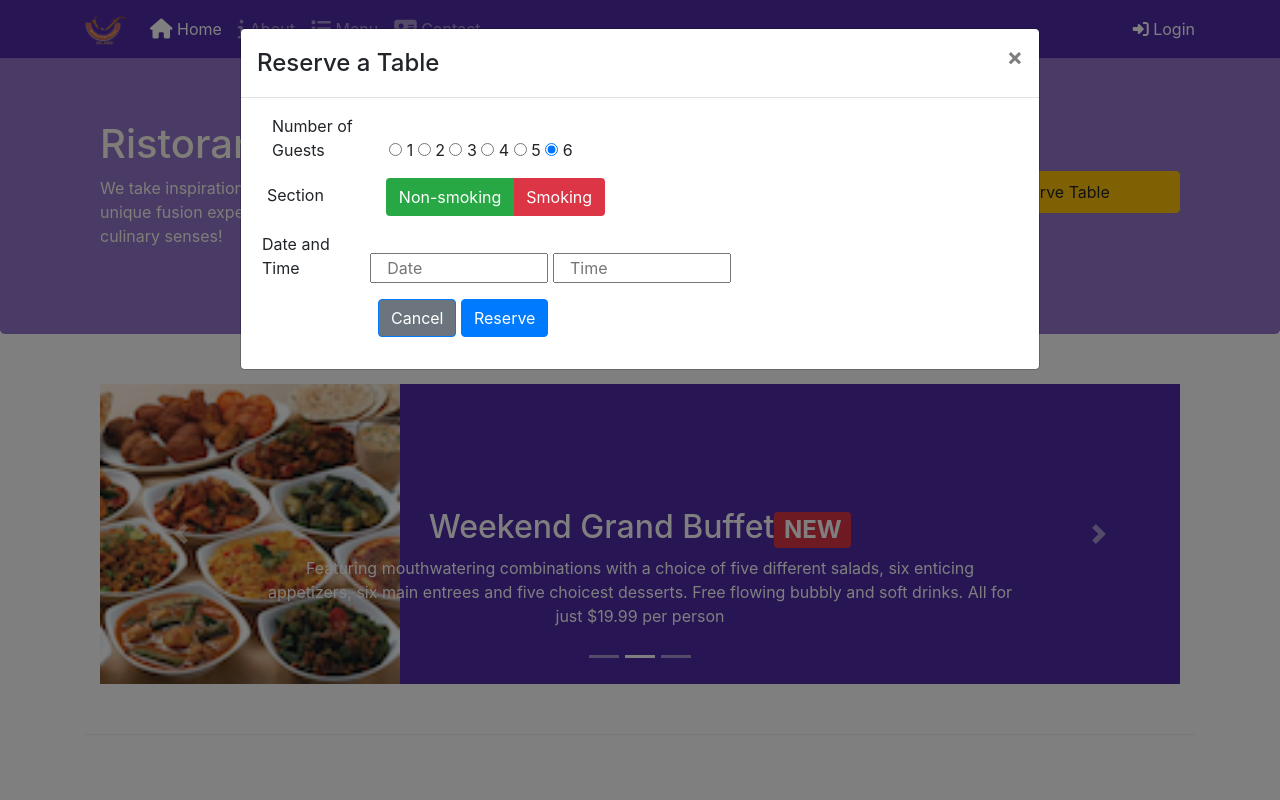
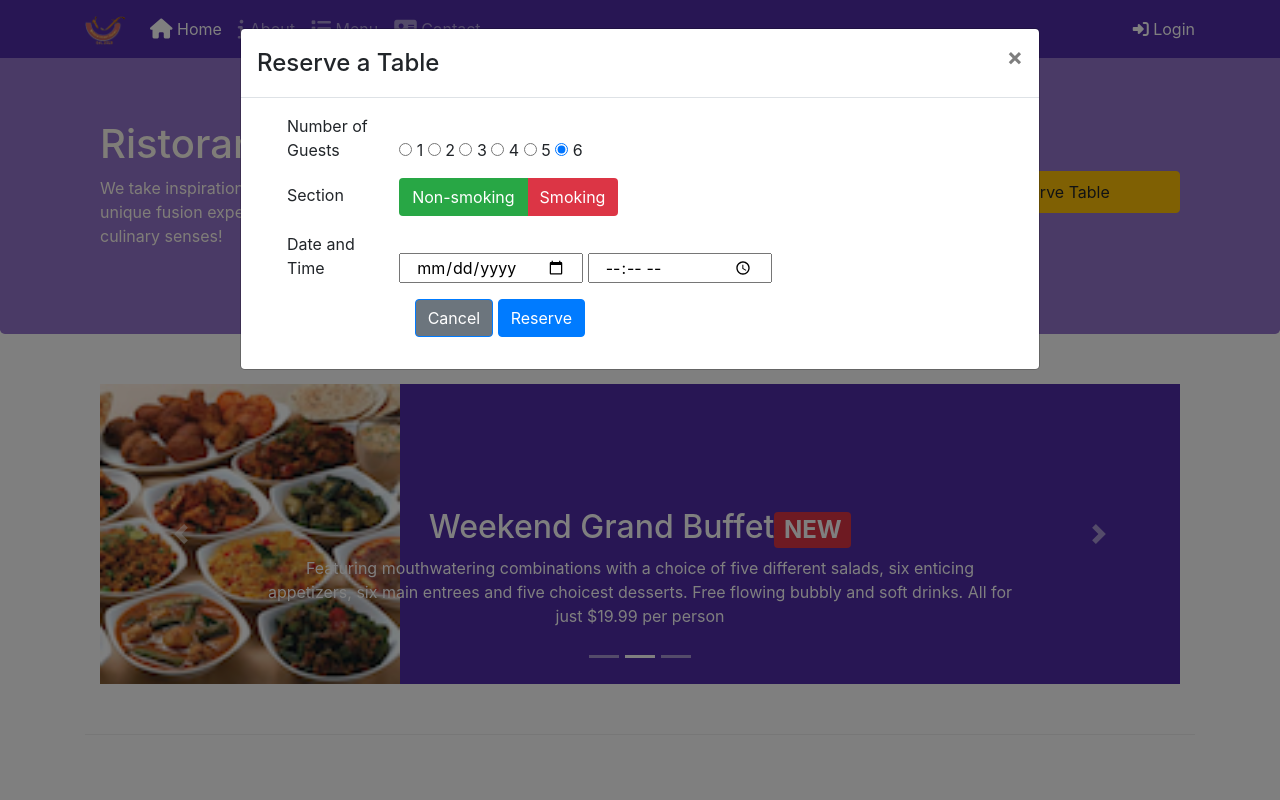
Before and after one commit to blen90/conFusion, a plain HTML site: page index.html in a window 1280 px wide. Both pictures are taken after a click on the button "Reserve Table". Shown: the top 800 px of the page. Drawn offline with nearby package versions, Linux system fonts and the light colour scheme.

Commit message:
fixed the format of the model for columns to look better

```diff
--- a/index.html
+++ b/index.html
@@ -80,13 +80,107 @@
         </div>
     </div>
 
+    <div id="reservation" class="modal fade" role="dialog">
+        <div class="modal-dialog modal-lg" role="content">
+            <!-- Modal content-->
+            <div class="modal-content">
+                <div class="modal-header">
+                    <h4 class="modal-title">Reserve a Table </h4>
+                    <button type="button" class="close" data-dismiss="modal">&times;</button>
+                </div>
+                <div class="modal-body">
+                    <form>
+
+                        <div class="form-group row">
+                            <div class="col-sm-12">
+                                <div class="col">
+                                    <label class="form-check-label col-sm-2" for="guests">Number of Guests
+                                    </label>
+                                    <label class="form-check-label">
+                                        <input type="radio" name="guestsOptions" id="guests" value="1" checked>
+                                        1
+                                    </label>
+                                    <label class="form-check-label">
+                                        <input type="radio" name="guestsOptions" id="guests" value="2" checked>
+                                        2
+                                    </label>
+                                    <label class="form-check-label">
+                                        <input type="radio" name="guestsOptions" id="guests" value="3" checked>
+                                        3
+                                    </label>
+                                    <label class="form-check-label">
+                                        <input type="radio" name="guestsOptions" id="guests" value="4" checked>
+                                        4
+                                    </label>
+                                    <label class="form-check-label">
+                                        <input type="radio" name="guestsOptions" id="guests" value="5" checked>
+                                        5
+                                    </label>
+                                    <label class="form-check-label">
+                                        <input type="radio" name="guestsOptions" id="guests" value="6" checked>
+                                        6
+                                    </label>
+                                </div>
+                            </div>
+                        </div>
+
+                        <div class="form-group row">
+                            <div class="col-sm-12">
+                                <div class="col">
+                                    <label class="form-check-label col-sm-2" for="guests">Section
+                                    </label>
+                                    <div class="btn-group btn-group-toggle" data-toggle="buttons">
+                                        <label class="btn bg-success active text-white">
+                                            <input type="radio" name="options" id="hatchback" autocomplete="off"
+                                                checked>
+                                            Non-smoking
+                                        </label>
+                                        <label class="btn bg-danger text-white">
+                                            <input type="radio" name="options" id="sedan" autocomplete="off"> Smoking
+                                        </label>
+
+                                    </div>
+                                </div>
+                            </div>
+                        </div>
+
+                        <div class="form-group row">
+                            <div class="col-sm-12">
+                                <div class="col">
+                                    <label class="form-check-label col-sm-2" for="guests">Date and Time
+                                    </label>
+                                    <input type="date" class="col-sm-3" id="formGroup" placeholder="Date">
+                                    <input type="time" class="col-sm-3" id="formGroup" placeholder="Time">
+                                </div>
+                            </div>
+                        </div>
+
+                        <div class="form-group row offset-2">
+                            <div class="col-sm-12">
+                                <div class="col">
+                                    <button type="button"
+                                        class="btn btn-primary align-items-center badge-secondary">Cancel</button>
+                                    <button type="button offset-1"
+                                        class="btn btn-primary align-items-center badge-primary">Reserve</button>
+                                </div>
+                            </div>
+                        </div>
+                </div>
+                </form>
+            </div>
+        </div>
+    </div>
+
+
+
 
     <header class="jumbotron">
         <div class="container">
             <div class="row row-header">
                 <div class="col-12 col-sm-6">
                     <h1>Ristorante con Fusion</h1>
-                    <p>We take inspiration from the World's best cuisines, and create a unique fusion experience. Our
+                    <p>We take inspiration from the World's best cuisines, and create a unique fusion experience.
+                        Our
                         lipsmacking creations will tickle your culinary senses!</p>
                 </div>
                 <div class="col-12 col-sm align-self-center">
@@ -126,7 +220,8 @@
                             <img class="d-block img-fluid" src="img/buffet.png" alt="buffet">
                             <div class="carousel-caption d-none d-md-block">
                                 <h2>Weekend Grand Buffet<span class="badge badge-danger">NEW</span></h2>
-                                <p class="d-none d-md-block">Featuring mouthwatering combinations with a choice of five
+                                <p class="d-none d-md-block">Featuring mouthwatering combinations with a choice of
+                                    five
                                     different salads, six enticing appetizers, six main entrees and five choicest
                                     desserts. Free flowing bubbly and soft drinks. All for just $19.99 per person
                                 </p>
@@ -198,7 +293,8 @@
                         <p class="d-none d-md-block">Featuring mouthwatering combinations with a choice of five
                             different salads, six enticing
                             appetizers,
-                            six main entrees and five choicest desserts. Free flowing bubbly and soft drinks. All for
+                            six main entrees and five choicest desserts. Free flowing bubbly and soft drinks. All
+                            for
                             just
                             $19.99 per person </p>
                     </div>
@@ -227,88 +323,6 @@
                 </div>
             </div>
         </div>
-    </div>
-
-    <div id="reservation" class="modal fade" role="dialog">
-        <div class="modal-dialog modal-lg" role="content">
-            <!-- Modal content-->
-            <div class="modal-content">
-                <div class="modal-header">
-                    <h4 class="modal-title">Reserve a Table </h4>
-                    <button type="button" class="close" data-dismiss="modal">&times;</button>
-                </div>
-                <div class="modal-body">
-                    <form>
-                        <div class="form-row">
-                            <div class="form-group col-sm-12">
-                                <label class="form-check-label col-sm-2" for="guests">Number of Guests
-                                </label>
-                                <label class="form-check-label">
-                                    <input type="radio" name="guestsOptions" id="guests" value="1" checked>
-                                    1
-                                </label>
-                                <label class="form-check-label">
-                                    <input type="radio" name="guestsOptions" id="guests" value="2" checked>
-                                    2
-                                </label>
-                                <label class="form-check-label">
-                                    <input type="radio" name="guestsOptions" id="guests" value="3" checked>
-                                    3
-                                </label>
-                                <label class="form-check-label">
-                                    <input type="radio" name="guestsOptions" id="guests" value="4" checked>
-                                    4
-                                </label>
-                                <label class="form-check-label">
-                                    <input type="radio" name="guestsOptions" id="guests" value="5" checked>
-                                    5
-                                </label>
-                                <label class="form-check-label">
-                                    <input type="radio" name="guestsOptions" id="guests" value="6" checked>
-                                    6
-                                </label>
-                            </div>
-
-
-                            <div class="form-row">
-                                <div class="form-group col-sm-12">
-                                    <label class="form-check-label col-sm-2" for="guests">Section
-                                    </label>
-                                    <div class="btn-group btn-group-toggle" data-toggle="buttons">
-                                        <label class="btn bg-success active text-white">
-                                            <input type="radio" name="options" id="hatchback" autocomplete="off"
-                                                checked> Non-smoking
-                                        </label>
-
-                                        <label class="btn bg-danger text-white">
-                                            <input type="radio" name="options" id="sedan" autocomplete="off"> Smoking
-                                        </label>
-
-                                    </div>
-                                </div>
-
-                                <div class="form-row">
-                                    <div class="form-group col-sm-12">
-                                        <label class="form-check-label col-sm-2" for="guests">Date and Time
-                                        </label>
-                                        <input type="text" class="col-sm-3" id="formGroup" placeholder="Date">
-                                        <input type="text" class="col-sm-3" id="formGroup" placeholder="Time">
-                                    </div>
-                                </div>
-
-                                <div class="form-group offset-2">
-                                    <button type="button"
-                                        class="btn btn-primary align-items-center badge-secondary">Cancel</button>
-                                    <button type="button offset-1"
-                                        class="btn btn-primary align-items-center badge-primary">Reserve</button>
-                                </div>
-                            </div>
-                        </div>
-                </div>
-                </form>
-            </div>
-        </div>
-    </div>
     </div>
 
 
```
